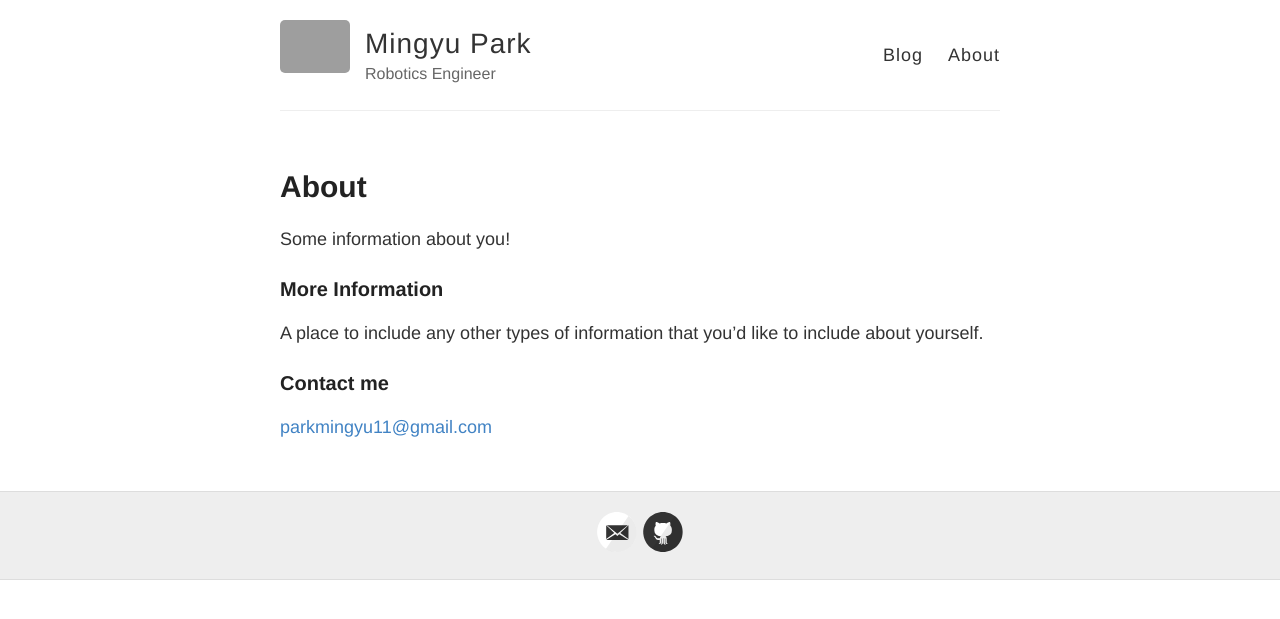
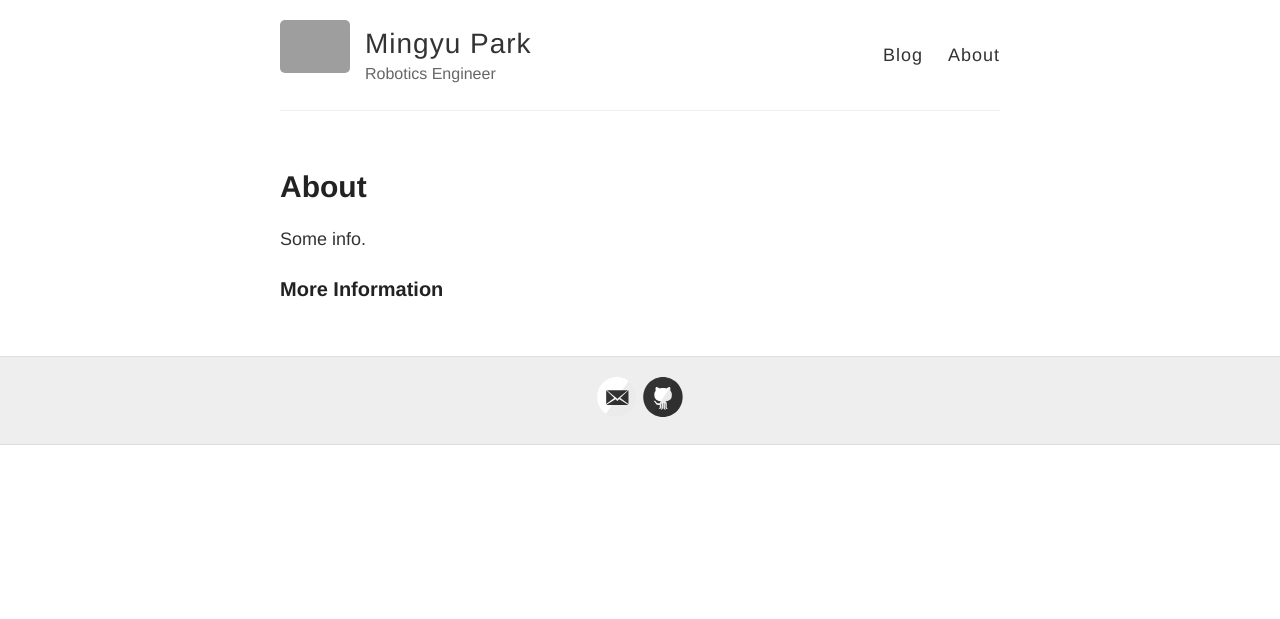
Before and after one commit to sitb157/sitb157.github.io-archive, a Jekyll site: the page built from about.md, in a window 1280 px wide. Shown: the top 619 px of the page. Built offline with Jekyll 4.4.1, drawn with Linux system fonts in a browser that asks for light colours; grey boxes are pictures that could not be loaded.

Commit message:
Update about.md

```diff
--- a/about.md
+++ b/about.md
@@ -4,12 +4,6 @@ title: About
 permalink: /about/
 ---
 
-Some information about you!
+Some info.
 
 ### More Information
-
-A place to include any other types of information that you'd like to include about yourself.
-
-### Contact me
-
-[parkmingyu11@gmail.com](mailto:parkmingyu11@gmail.com)
```
